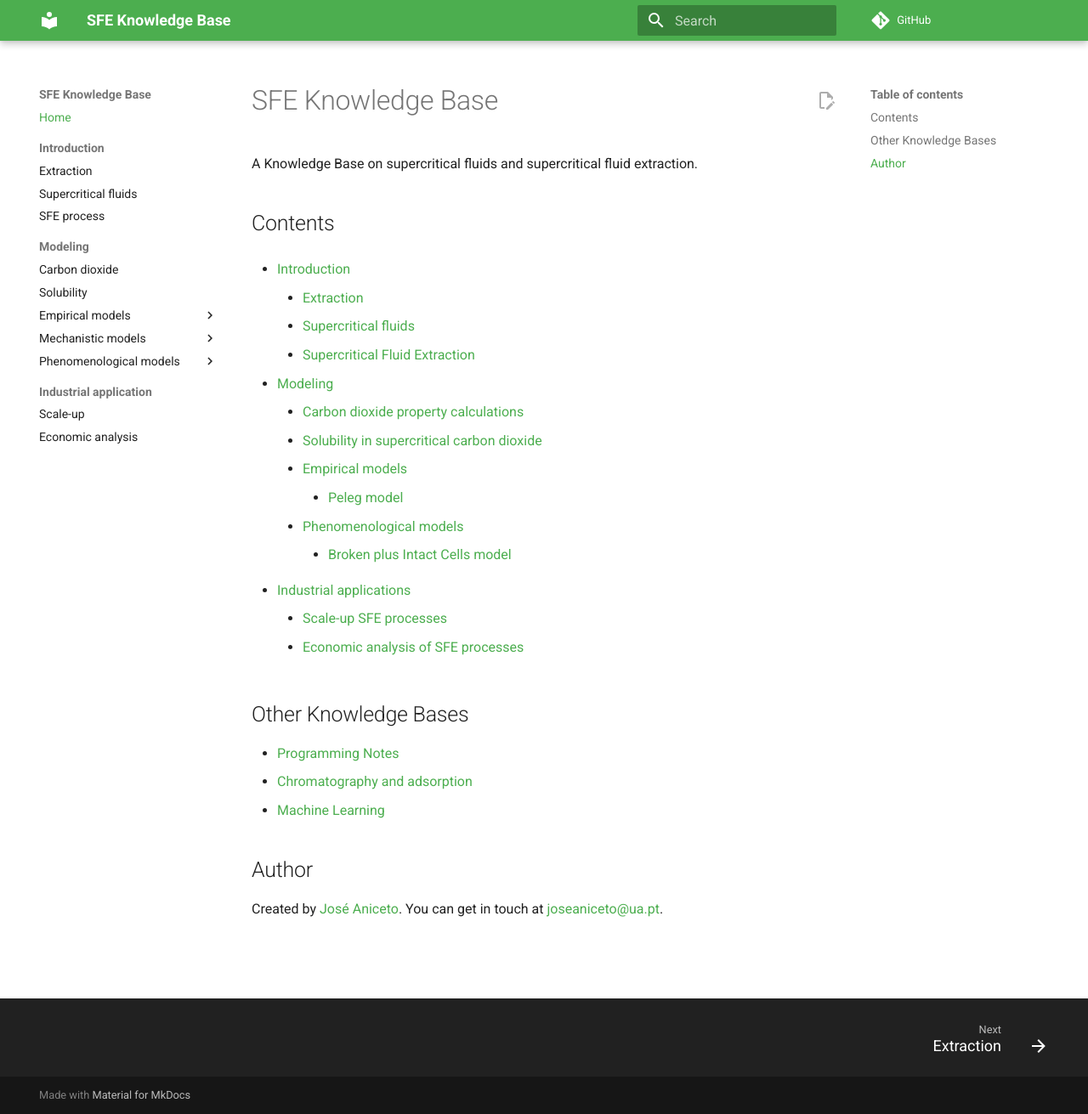
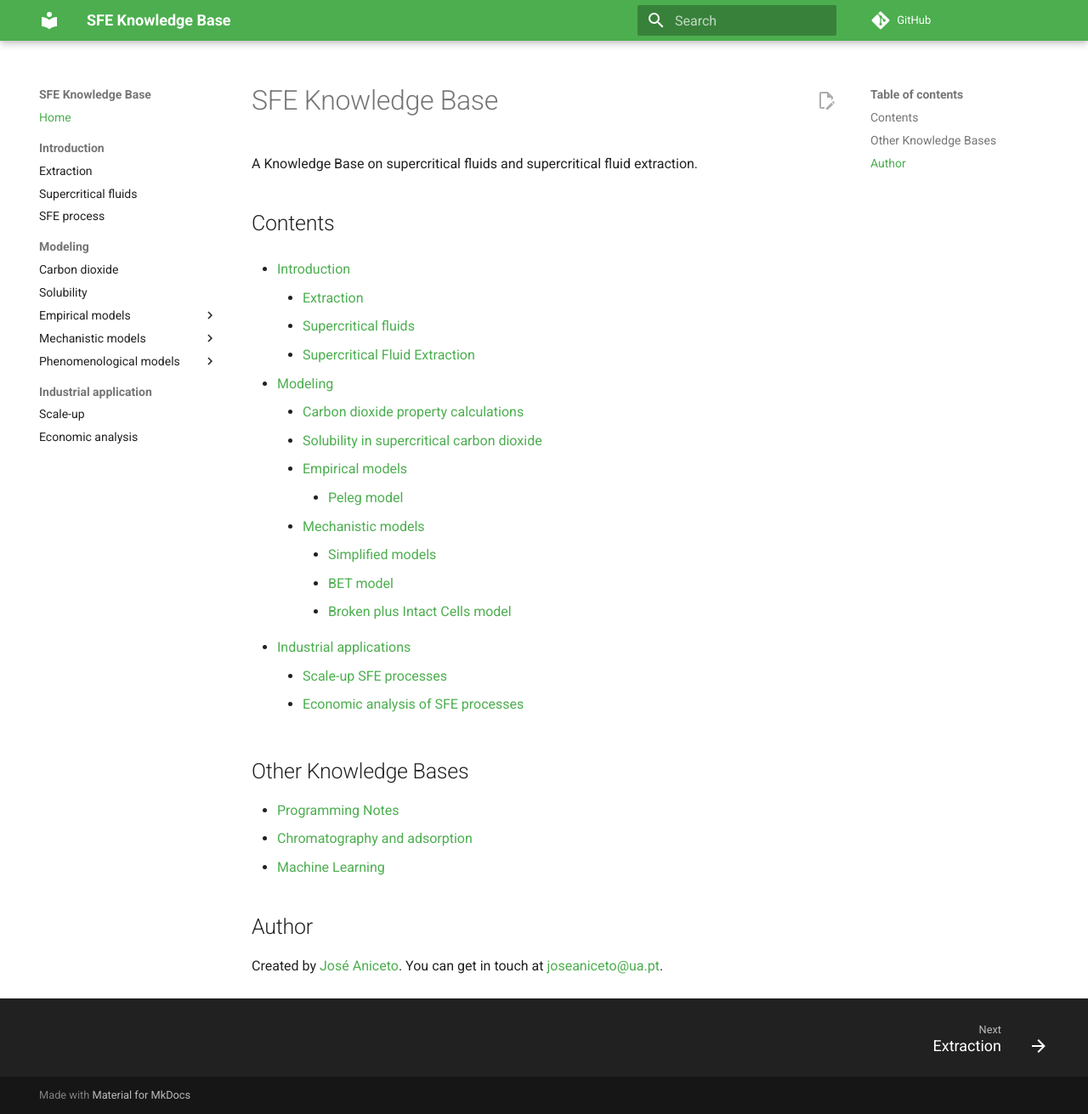
Before and after one commit to jAniceto/sfe-knowledge-base, an MkDocs documentation site: the page built from docs/index.md, in a window 1280 px wide and 1311 px high. Shown: the whole window at 85% size. Built offline with MkDocs 1.6.1 and Material for MkDocs 9.7.7, drawn with Linux system fonts in a browser that asks for light colours; comment, search, counter and statistics services are not loaded.

Commit message:
Update index.md

```diff
--- a/docs/index.md
+++ b/docs/index.md
@@ -12,9 +12,11 @@ A Knowledge Base on supercritical fluids and supercritical fluid extraction.
 - [Modeling](modeling/carbon-dioxide-properties.md)
     - [Carbon dioxide property calculations](modeling/carbon-dioxide-properties.md)
     - [Solubility in supercritical carbon dioxide](modeling/solubility.md)
-    - [Empirical models](modeling/empirical/peleg.md)
+    - [Empirical models](modeling/empirical/index.md)
         - [Peleg model](modeling/empirical/peleg.md)
-    - [Phenomenological models](modeling/phenomenological/bic-model.md)
+    - [Mechanistic models](modeling/mechanistic/index.md)
+        - [Simplified models](modeling/mechanistic/simplified.md)
+        - [BET model](modeling/mechanistic/bet-model.md)
         - [Broken plus Intact Cells model](modeling/phenomenological/bic-model.md)
 
 - [Industrial applications](industrial/scale-up.md)
```
